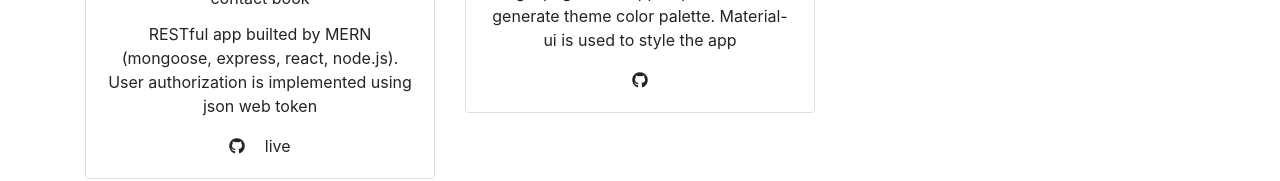
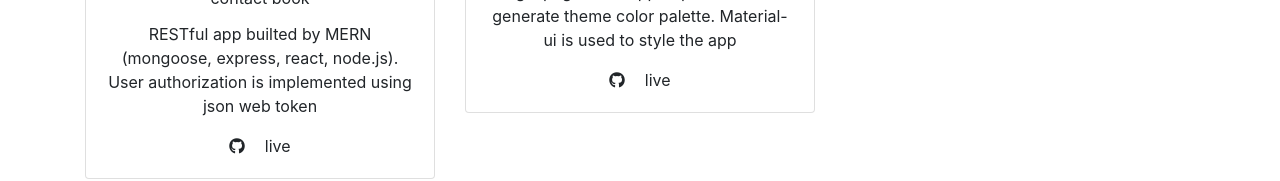
Before and after one commit to GinaKui/portfolio-app, a React (Create React App) app: page / in a window 1280 px wide. Shown: the part 1883-2064 px from the top of the page. Built offline with nearby package versions, Linux system fonts and the light colour scheme.

Commit message:
add theme color app deploy link

```diff
--- a/src/pages/ProjectPage.js
+++ b/src/pages/ProjectPage.js
@@ -82,7 +82,7 @@ ProjectPage.defaultProps = {
       "techs": ['react', 'material-ui', 'react-router-dom'],
       "img": themeColor,
       "demo": themeColorDemo,
-      "deploy_url": "",
+      "deploy_url": "https://themepalette-gina.netlify.app/",
       "src_url": "https://github.com/GinaKui/theme-color"
     },
   ]
```
Also changed, not shown: 2 other files (tests, documents, lock files or other folders).
